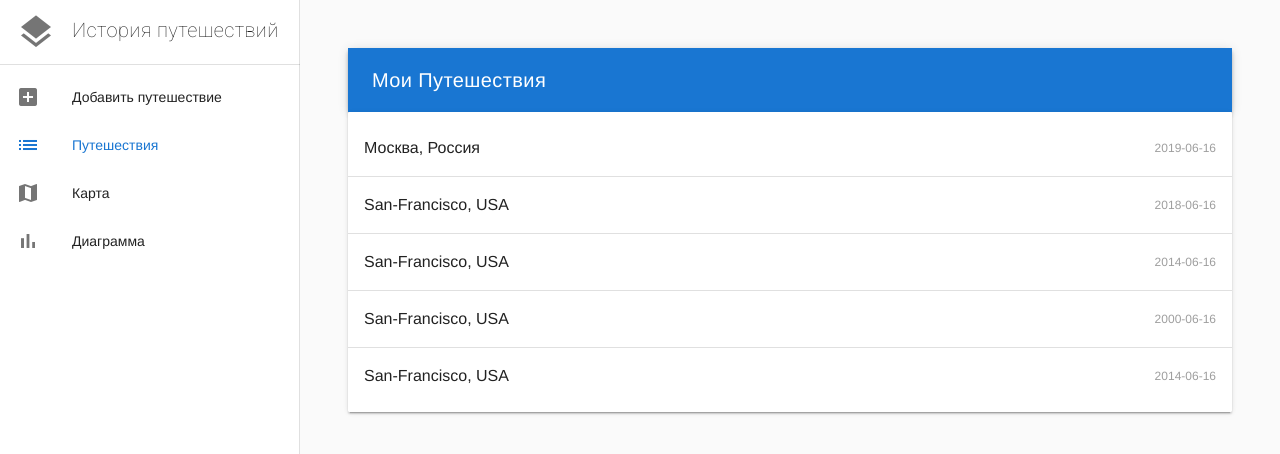
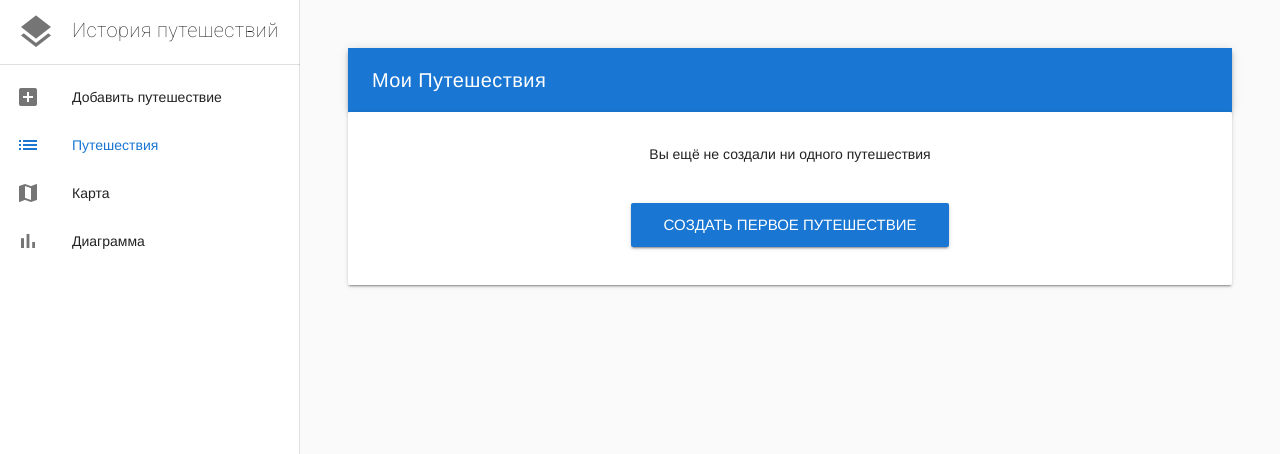
Before and after one commit to freeday/vdooh-travel, a Vue app: page /travel/list in a window 1280 px wide. Shown: the top 454 px of the page. Built offline with nearby package versions, Linux system fonts and the light colour scheme; data requests are answered from the project's data file.

Commit message:
[*] hotfix, [-] data from db.json

```diff
--- a/db.json
+++ b/db.json
@@ -1,54 +1,3 @@
 {
-  "travels": [
-    {
-      "id": 1,
-      "date": "2019-06-16",
-      "country": "Россия",
-      "city": "Москва",
-      "marker": {
-        "lat": 55.755826,
-        "lng": 37.617299900000035
-      }
-    },
-    {
-      "id": 2,
-      "date": "2018-06-16",
-      "country": "USA",
-      "city": "San-Francisco",
-      "marker": {
-        "lat": 37.7749295,
-        "lng": -122.41941550000001
-      }
-    },
-    {
-      "id": 3,
-      "date": "2014-06-16",
-      "country": "USA",
-      "city": "San-Francisco",
-      "marker": {
-        "lat": 37.7749295,
-        "lng": -122.41941550000001
-      }
-    },
-    {
-      "id": 4,
-      "date": "2000-06-16",
-      "country": "USA",
-      "city": "San-Francisco",
-      "marker": {
-        "lat": 37.7749295,
-        "lng": -122.41941550000001
-      }
-    },
-    {
-      "id": 5,
-      "date": "2014-06-16",
-      "country": "USA",
-      "city": "San-Francisco",
-      "marker": {
-        "lat": 37.7749295,
-        "lng": -122.41941550000001
-      }
-    }
-  ]
+  "travels": []
 }
--- a/src/views/TravelChart.vue
+++ b/src/views/TravelChart.vue
@@ -4,7 +4,13 @@
       <v-toolbar-title class="white--text">Диаграмма путешествий</v-toolbar-title>
     </v-toolbar>
     <v-card>
-      <travel-chart v-if="loaded" :chartdata="chartData" :options="chartOptions"></travel-chart>
+      <travel-chart v-if="travels.length && loaded" :chartdata="chartData" :options="chartOptions"></travel-chart>
+      <v-card-text v-else>
+        <v-card-text class="text-xs-center">Вы ещё не создали ни одного путешествия</v-card-text>
+        <v-card-text class="text-xs-center">
+          <v-btn large color="primary" :to="{ name: 'travel-make' }">Создать первое путешествие</v-btn>
+        </v-card-text>
+      </v-card-text>
     </v-card>
   </v-container>
 </template>
--- a/src/views/TravelMap.vue
+++ b/src/views/TravelMap.vue
@@ -48,7 +48,8 @@ export default {
   computed: mapState(["travels"]),
   methods: {
     changeCenter() {
-      this.center = this.travels[this.travels.length - 1].marker;
+      if (this.travels.length)
+        this.center = this.travels[this.travels.length - 1].marker;
     }
   }
 };
```
